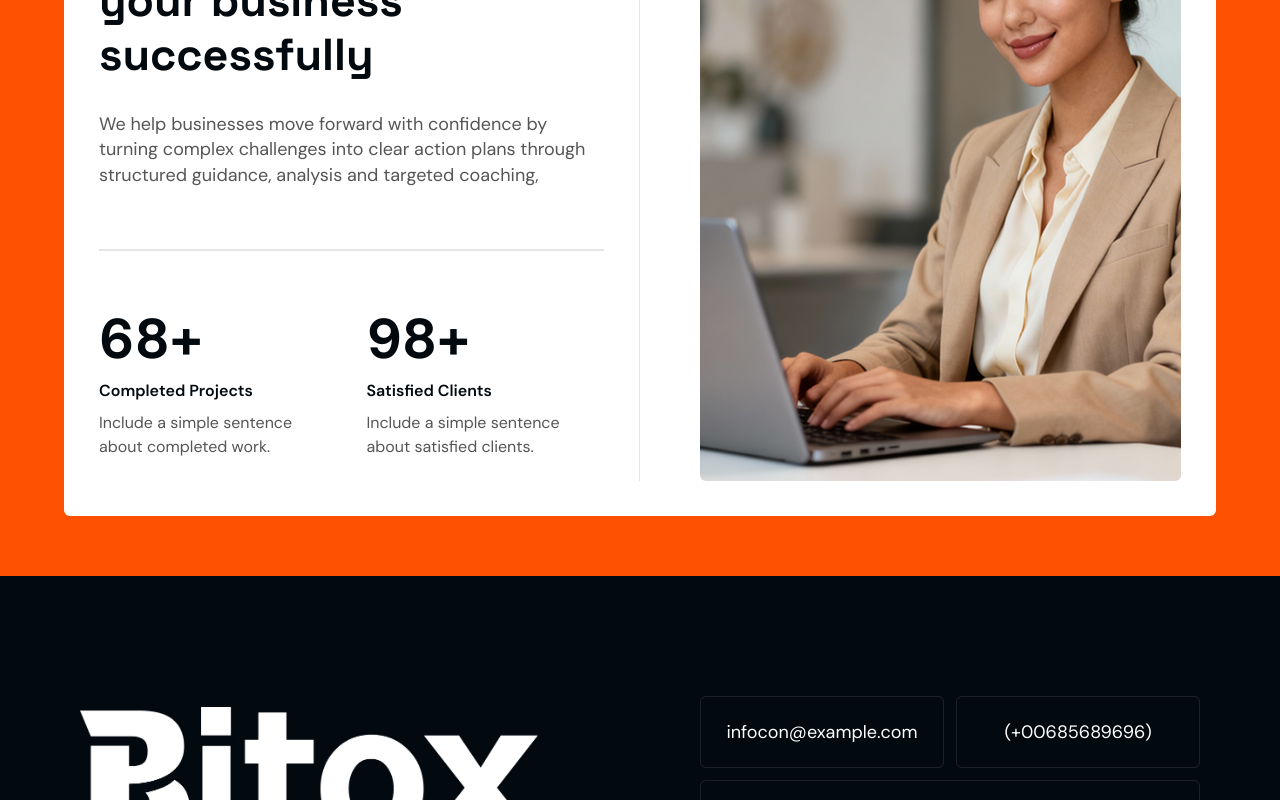
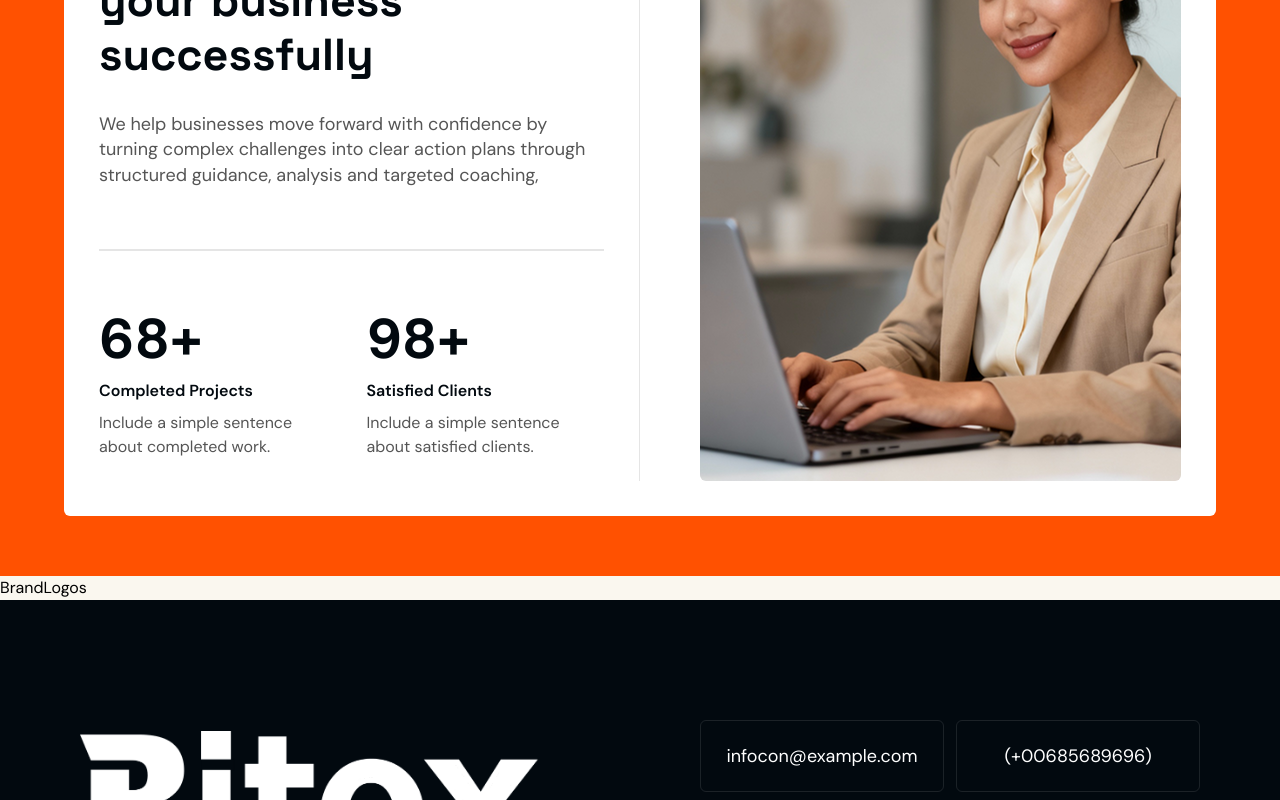
Before and after one commit to Mostofa-zaman/bitox-business-consulting-website, a Next.js app: page / in a window 1280 px wide. Shown: the part 3067-3867 px from the top of the page. Built offline with nearby package versions, Linux system fonts and the light colour scheme.

Commit message:
feat(brand): create BrandLogos component structure

```diff
--- a/src/app/(business-consultant)/page.jsx
+++ b/src/app/(business-consultant)/page.jsx
@@ -2,6 +2,7 @@ import ThemeInitializer from "@/components/helper/ThemeInitializer";
 import FeaturesRound from "@/components/homeOne/FeaturesRound";
 import HeroSection from "@/components/homeOne/HeroSection";
 import AboutSectionHO from "@/components/homeOne/AboutSectionHO";
+import BrandLogos from "@/components/homeOne/BrandLogos";
 
 
 
@@ -12,6 +13,7 @@ const Home1 = () => {
     <HeroSection/>
     <FeaturesRound/>
     <AboutSectionHO/>
+    <BrandLogos/>
 
    </>
   );
--- /dev/null
+++ b/src/components/homeOne/BrandLogos.jsx
@@ -0,0 +1,11 @@
+"use client";
+
+import React from 'react'
+
+const BrandLogos = () => {
+  return (
+    <div>BrandLogos</div>
+  )
+}
+
+export default BrandLogos
```
